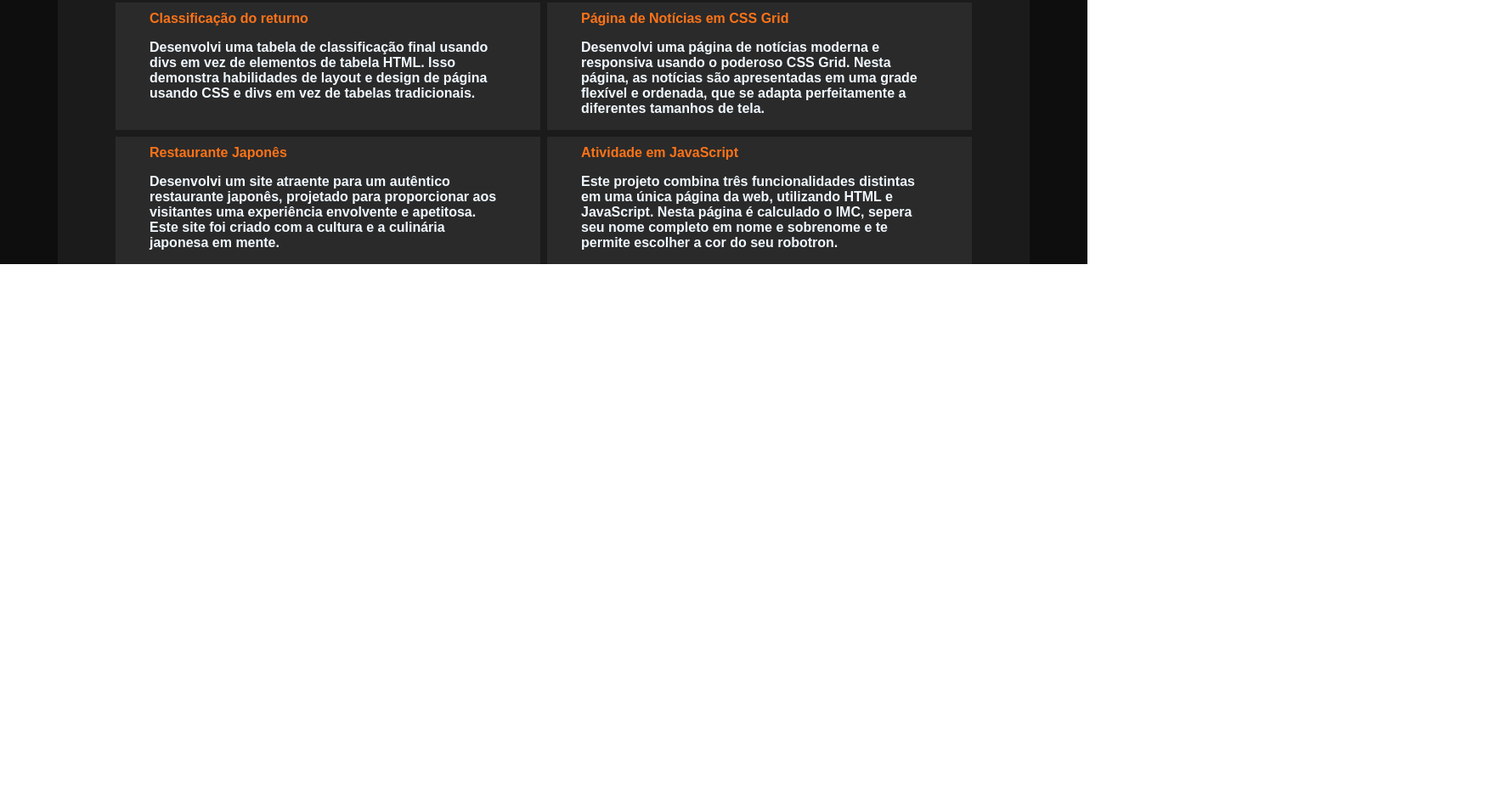
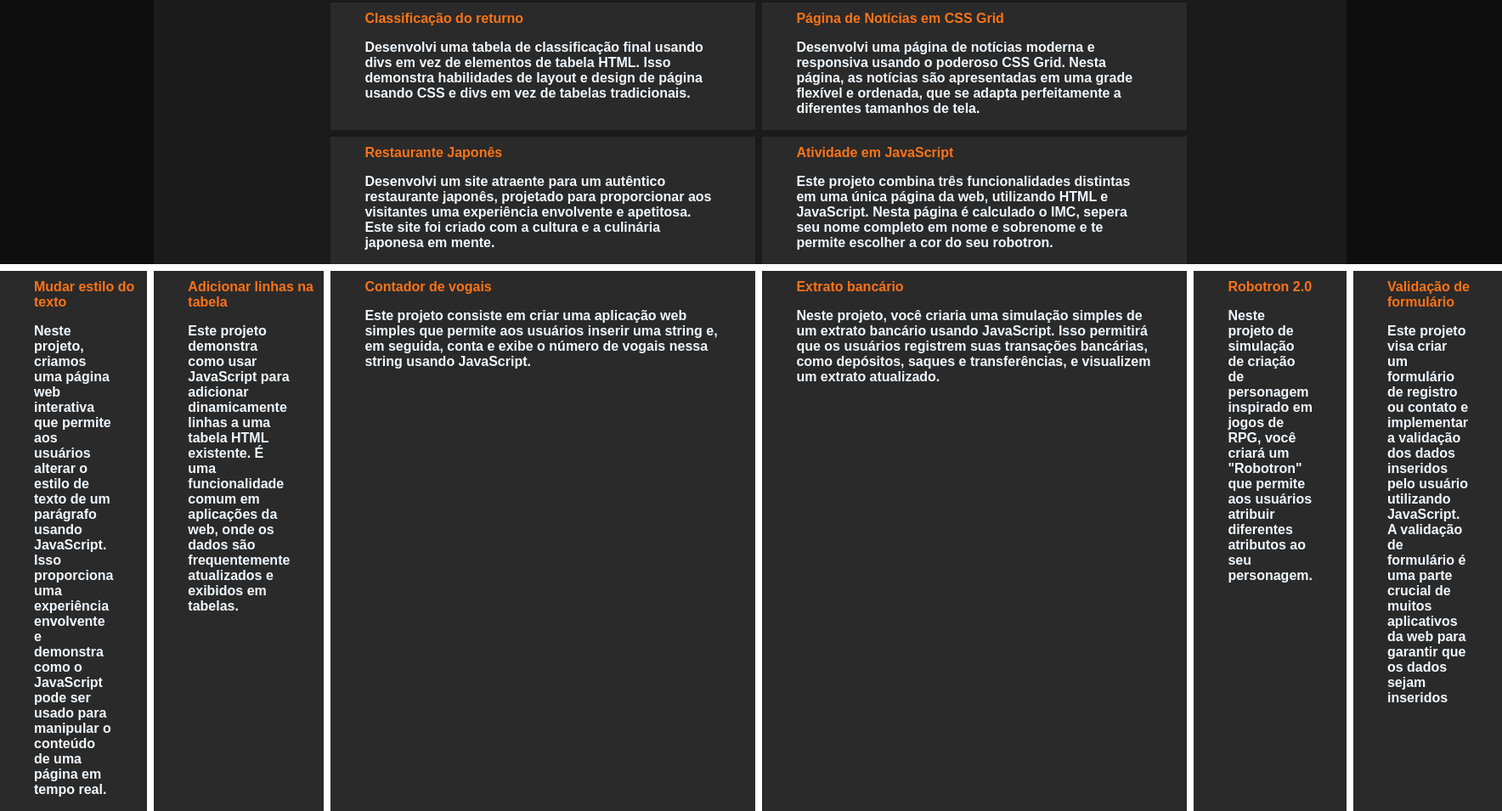
Before and after one commit to https-carlos/projetos, a plain HTML site: page index.html in a window 1280 px wide. Shown: the part 907-1862 px from the top of the page at 85% size, 1768 px wide, since content can reach past the window. Before the commit the page ends 1218 px from the top, so only its background shows below. Drawn offline with Linux system fonts and the light colour scheme.

Commit message:
Update index.html

```diff
--- a/index.html
+++ b/index.html
@@ -1,5 +1,5 @@
 <!DOCTYPE html>
-<html lang="en">
+<html lang="pt-br">
 <head>
     <meta charset="UTF-8">
     <meta name="viewport" content="width=device-width, initial-scale=1.0">
@@ -107,7 +107,48 @@
                   Nesta página é calculado o IMC, sepera seu nome completo em nome
                    e sobrenome e te permite escolher a cor do seu robotron.
                 </p>
+                </div>
+                <div class="project fifteen">
+                    <a class="title" href="https://https-carlos.github.io/changestyle/">Mudar estilo do texto</a>
+                    <p>
+                        Neste projeto, criamos uma página web interativa que permite aos usuários alterar o estilo de texto de um parágrafo usando JavaScript.
+                         Isso proporciona uma experiência envolvente e demonstra como o JavaScript pode ser usado para manipular o conteúdo de uma página em tempo real.
+                    </p>
               </div>
+              <div class="project sixteen">
+                <a class="title" href="https://https-carlos.github.io/addrows/">Adicionar linhas na tabela</a>
+                <p>
+                    Este projeto demonstra como usar JavaScript para adicionar dinamicamente linhas a uma tabela HTML existente.
+                     É uma funcionalidade comum em aplicações da web, onde os dados são frequentemente atualizados e exibidos em tabelas.
+                </p>
+          </div>
+          <div class="project seventeen">
+            <a class="title" href="https://https-carlos.github.io/contadorvogais/">Contador de vogais</a>
+            <p>
+                Este projeto consiste em criar uma aplicação web simples que permite aos usuários inserir uma string e,
+                 em seguida, conta e exibe o número de vogais nessa string usando JavaScript.
+            </p>
+      </div>
+                <div class="project eighteen">
+            <a class="title" href="https://https-carlos.github.io/extratobank/">Extrato bancário</a>
+            <p>
+                Neste projeto, você criaria uma simulação simples de um extrato bancário usando JavaScript.
+                 Isso permitirá que os usuários registrem suas transações bancárias, como depósitos, saques e transferências, e visualizem um extrato atualizado.
+            </p>
+      </div>
+      <div class="project nineteen">
+        <a class="title" href="https://https-carlos.github.io/robotron2.0/">Robotron 2.0</a>
+        <p>
+            Neste projeto de simulação de criação de personagem inspirado em jogos de RPG, você criará um "Robotron" que permite aos usuários atribuir diferentes atributos ao seu personagem.
+        </p>
+  </div>
+  <div class="project twenty">
+    <a class="title" href="https://https-carlos.github.io/validacao/">Validação de formulário</a>
+    <p>
+        Este projeto visa criar um formulário de registro ou contato e implementar a validação dos dados inseridos pelo usuário utilizando JavaScript.
+         A validação de formulário é uma parte crucial de muitos aplicativos da web para garantir que os dados sejam inseridos
+    </p>
 </div>
+
 </body>
 </html>
```
